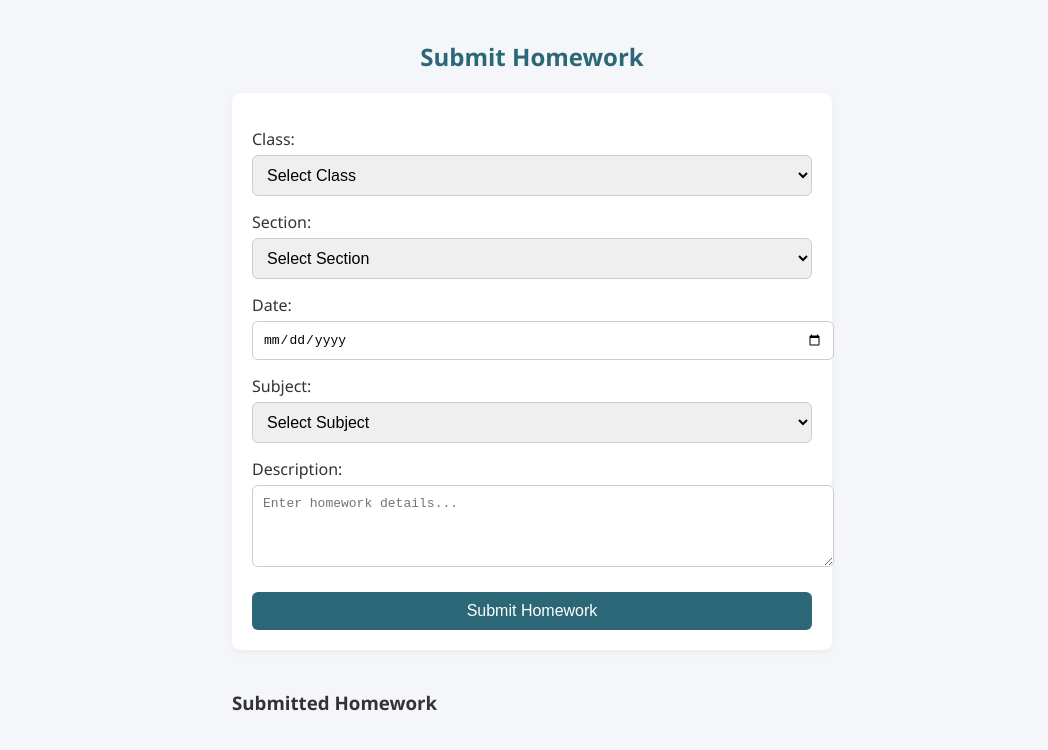
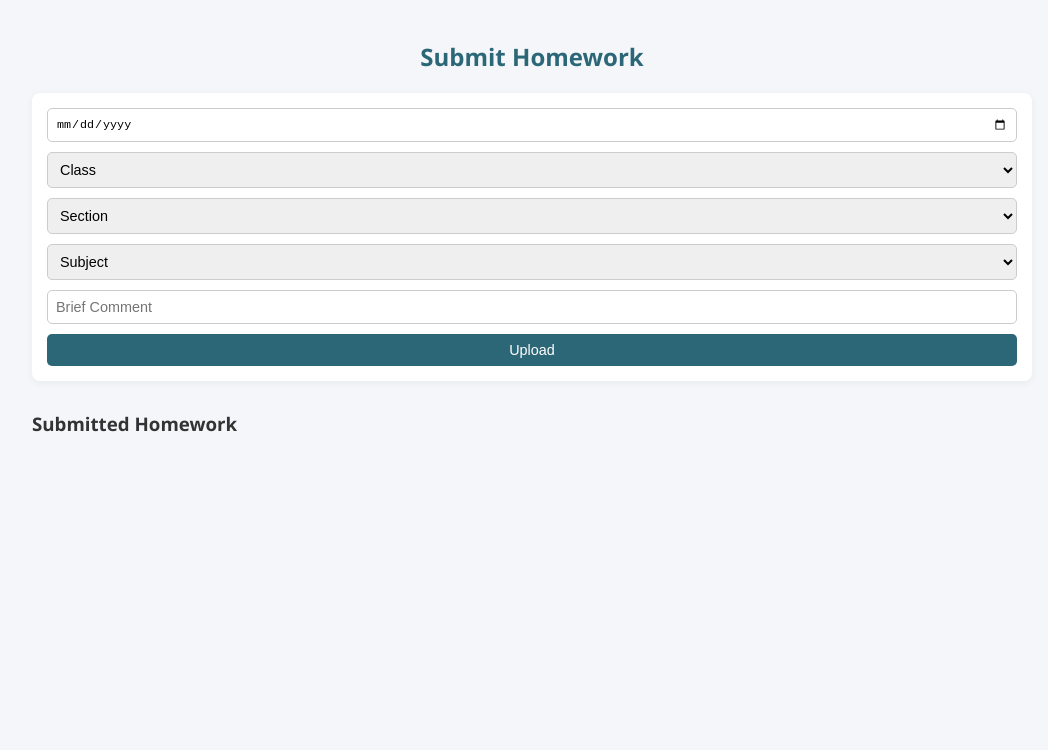
Before and after one commit to lokeshbhatt/lokeshbhatt.com, a plain HTML site: page index.html in a window 1280 px wide. Shown: the whole page, without its empty margins (108-1156 px from the left). Drawn offline with Linux system fonts and the light colour scheme.

Commit message:
Update index.html

```diff
--- a/index.html
+++ b/index.html
@@ -10,7 +10,7 @@
       background-color: #f4f6f9;
       color: #333;
       padding: 20px;
-      max-width: 600px;
+      max-width: 1000px;
       margin: auto;
     }
 
@@ -21,32 +21,39 @@
 
     form {
       background: #fff;
-      padding: 20px;
+      padding: 15px;
       border-radius: 8px;
       box-shadow: 0 2px 8px rgba(0,0,0,0.05);
+      display: flex;
+      flex-wrap: wrap;
+      gap: 10px;
+      align-items: center;
     }
 
-    label {
-      font-weight: 500;
-      display: block;
-      margin-top: 15px;
+    form > * {
+      flex: 1 1 auto;
+      min-width: 120px;
     }
 
-    input, select, textarea, button {
+    select, input, textarea, button {
+      padding: 8px;
+      font-size: 0.9em;
+      border-radius: 5px;
+      border: 1px solid #ccc;
       width: 100%;
-      padding: 10px;
-      margin-top: 5px;
-      border: 1px solid #ccc;
-      border-radius: 6px;
-      font-size: 1em;
+      box-sizing: border-box;
+    }
+
+    textarea {
+      resize: none;
     }
 
     button {
       background-color: #2b6777;
       color: white;
-      margin-top: 20px;
+      border: none;
       cursor: pointer;
-      border: none;
+      min-width: 100px;
     }
 
     button:hover {
@@ -54,7 +61,7 @@
     }
 
     #submittedList {
-      margin-top: 40px;
+      margin-top: 30px;
     }
 
     li {
@@ -72,27 +79,22 @@
   <h2>Submit Homework</h2>
 
   <form id="homeworkForm">
+    <input type="date" name="date" id="dateInput" required>
 
-    <label>Class:</label>
     <select name="class" required>
-      <option value="" disabled selected>Select Class</option>
+      <option value="" disabled selected>Class</option>
       <option>1</option><option>2</option><option>3</option><option>4</option><option>5</option>
       <option>6</option><option>7</option><option>8</option><option>9</option><option>10</option>
     </select>
 
-    <label>Section:</label>
     <select name="section" required>
-      <option value="" disabled selected>Select Section</option>
+      <option value="" disabled selected>Section</option>
       <option>A</option><option>B</option><option>C</option><option>D</option>
       <option>E</option><option>F</option><option>G</option>
     </select>
 
-    <label>Date:</label>
-    <input type="date" name="date" id="dateInput" required>
-
-    <label>Subject:</label>
     <select name="subject" required>
-      <option value="" disabled selected>Select Subject</option>
+      <option value="" disabled selected>Subject</option>
       <option>English</option>
       <option>Maths</option>
       <option>Science</option>
@@ -101,10 +103,9 @@
       <option>Sanskrit</option>
     </select>
 
-    <label>Description:</label>
-    <textarea name="description" rows="4" placeholder="Enter homework details..." required></textarea>
+    <input type="text" name="description" placeholder="Brief Comment" required />
 
-    <button type="submit">Submit Homework</button>
+    <button type="submit">Upload</button>
   </form>
 
   <div id="submittedList">
@@ -115,7 +116,6 @@
   <script>
     const form = document.getElementById("homeworkForm");
     const homeworkList = document.getElementById("homeworkList");
-
     const savedHomework = JSON.parse(localStorage.getItem("homeworks")) || [];
 
     function displayHomework() {
@@ -134,9 +134,9 @@
       e.preventDefault();
 
       const data = {
+        date: form.date.value,
         class: form.class.value,
         section: form.section.value,
-        date: form.date.value,
         subject: form.subject.value,
         description: form.description.value
       };
@@ -148,9 +148,8 @@
       displayHomework();
     });
 
-    // Disable Sundays in date picker
-    const dateInput = document.getElementById("dateInput");
-    dateInput.addEventListener("input", function () {
+    // Disable Sundays
+    document.getElementById("dateInput").addEventListener("input", function () {
       const date = new Date(this.value);
       if (date.getDay() === 0) {
         alert("Sundays are not allowed for homework entries.");
```
